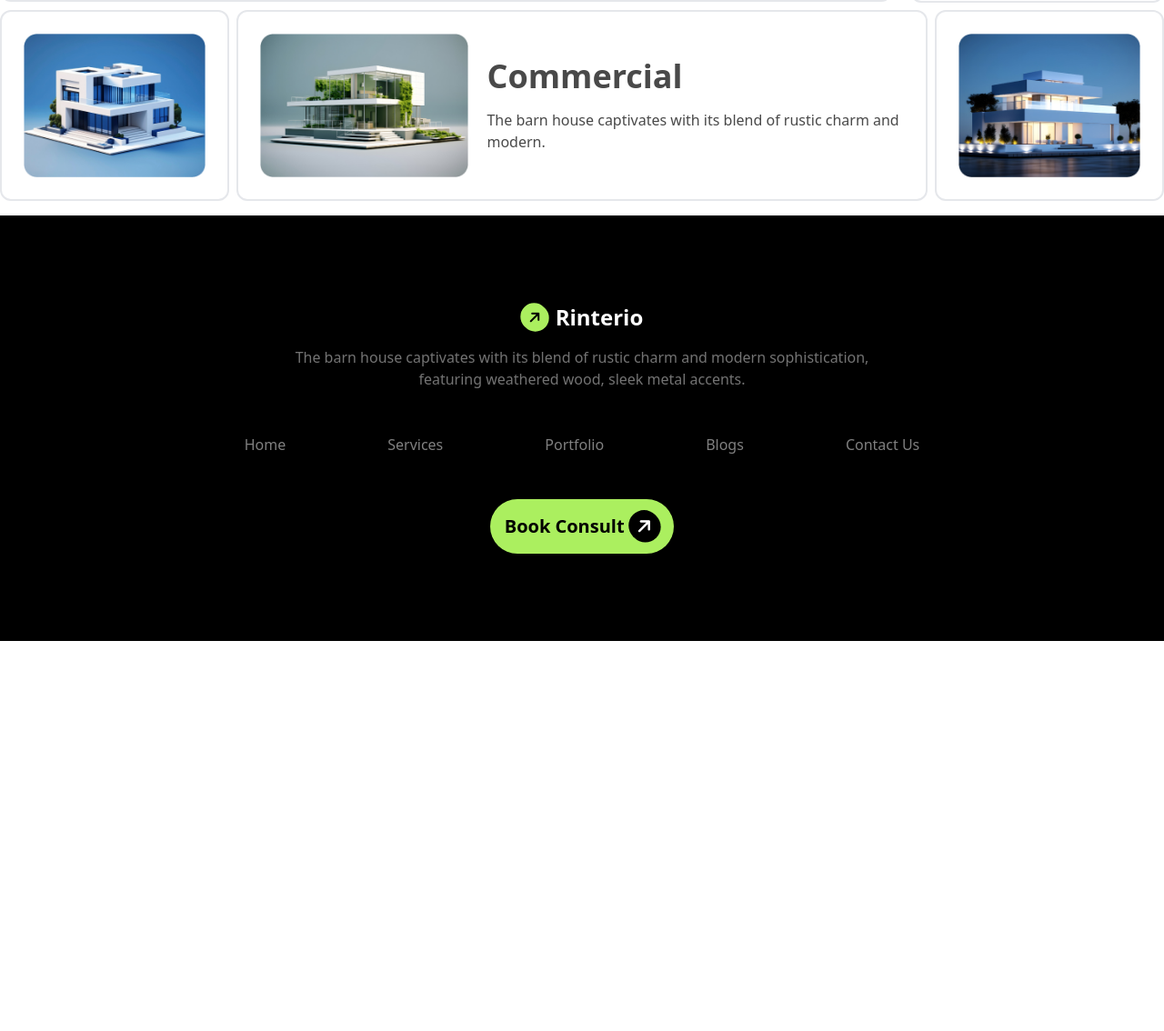
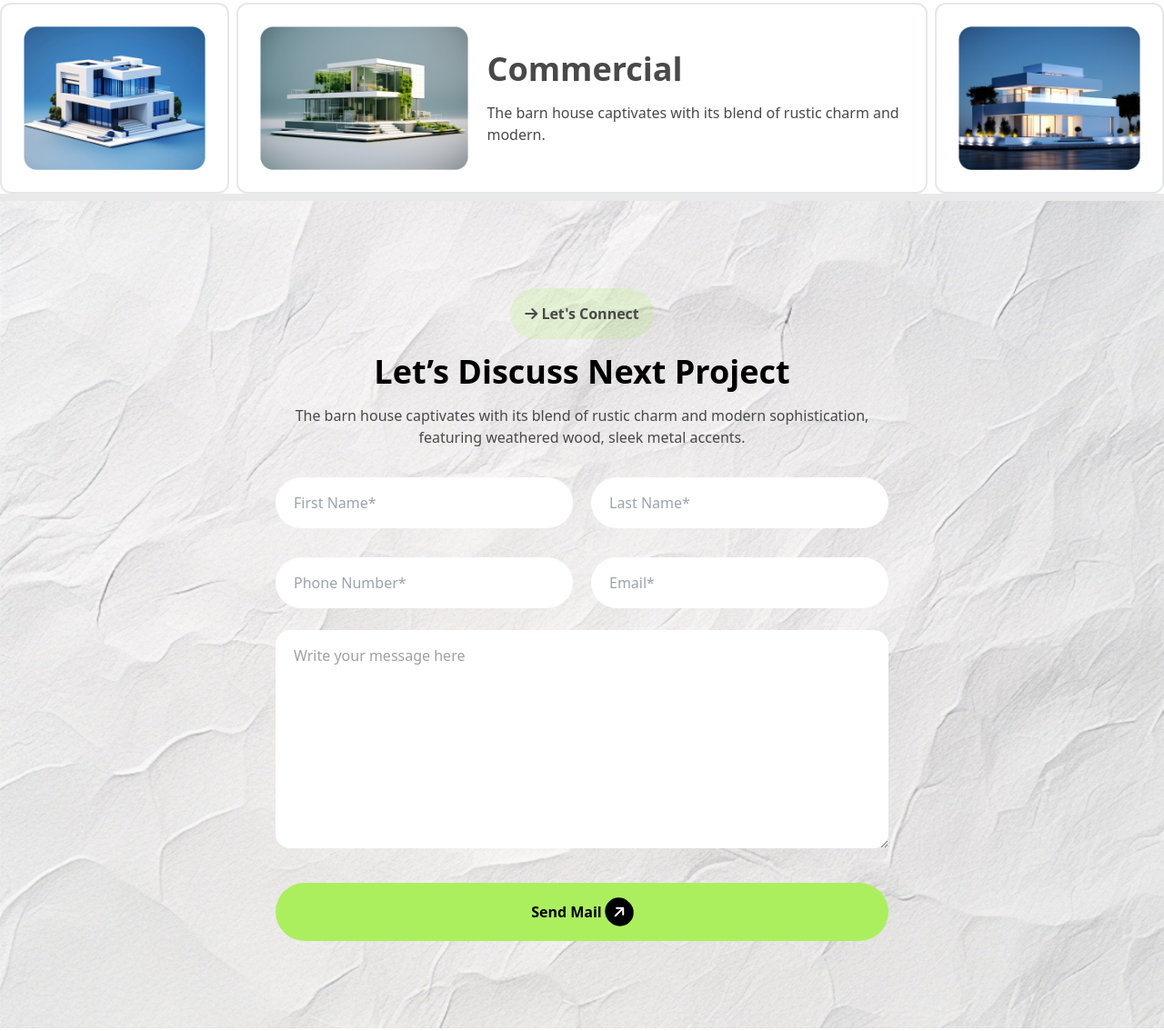
Before and after one commit to AvikSharafat248/Assignment-3, a website: page index.html in a window 1280 px wide. Shown: the part 2690-3824 px from the top of the page at 91% size. Before the commit the page ends 3395 px from the top, so only its background shows below. Drawn offline with nearby package versions, Linux system fonts and the light colour scheme.

Commit message:
last commit

```diff
--- a/index.css
+++ b/index.css
@@ -0,0 +1,6 @@
+.background{
+background-image: url("assets/bg.jpg");
+background-repeat: no-repeat;
+background-position: center;
+background-size: cover;
+}
--- a/index.html
+++ b/index.html
@@ -130,7 +130,7 @@
                 <section class="lg:mt-28 mt-8">
 
 
-                    <div class="text-center lg:mb-6">
+                    <div class="text-center mb-4">
                         <button class ="bg-white p-2 rounded-full text-center"><i class="fa-solid fa-arrow-right"></i> How we works</button>
                     </div>
 
@@ -245,7 +245,47 @@
 
                 </section>
 
+               <section class="mt-2">
 
+                <div class="background">
+        <div class="max-w-7xl mx-auto">
+            <div class="text-center pt-24 pb-4">
+                <button class="bg-[#ABEF5F33] font-bold text-[#494949] rounded-full p-4">
+                    <i class="fa-solid fa-arrow-right"></i> Let's Connect
+                </button>
+            </div>
+
+            <div class="text-center">
+                <h2 class="text-4xl font-bold mb-4">
+                    Let’s Discuss Next Project
+                </h2>
+                <p class="font-medium text-[#494949] w-1/2 mx-auto">The barn house captivates with its blend of rustic charm and modern sophistication, featuring weathered wood, sleek metal accents.</p>
+            </div>
+
+            <div class="flex flex-col lg:flex-row gap-5 items-center justify-center mt-8 mb-6">
+                <input class="rounded-full px-5 py-4 w-[327px]" type="text" placeholder="First Name*">
+                <input class="rounded-full px-5 py-4 w-[327px]" type="text" placeholder="Last Name*">
+            </div>
+
+            <div class="flex lg:flex-row flex-col gap-5 items-center justify-center mt-8 mb-6">
+                <input class="rounded-full px-5 py-4 w-[327px]" type="number" placeholder="Phone Number*">
+                <input class="rounded-full px-5 py-4 w-[327px]" type="email" placeholder="Email*">
+            </div>
+
+
+            <div class="text-center">
+                 <textarea class="lg:w-[674px] w-[327px] h-[240px] rounded-2xl text-[#A0A0A0] px-5 py-4" name="" id="">Write your message here</textarea>
+            </div>
+            <div class="text-center mt-8">
+                <button class="bg-[#ABEF5F] p-4 rounded-full font-bold lg:w-[674px] w-[327px] mb-24">
+                    Send Mail <i class="fa-solid fa-arrow-right -rotate-45 bg-black text-white rounded-full p-2"></i>
+                </button>
+            </div>
+
+        </div>
+                </div>
+
+               </section>
 
 
 
```
